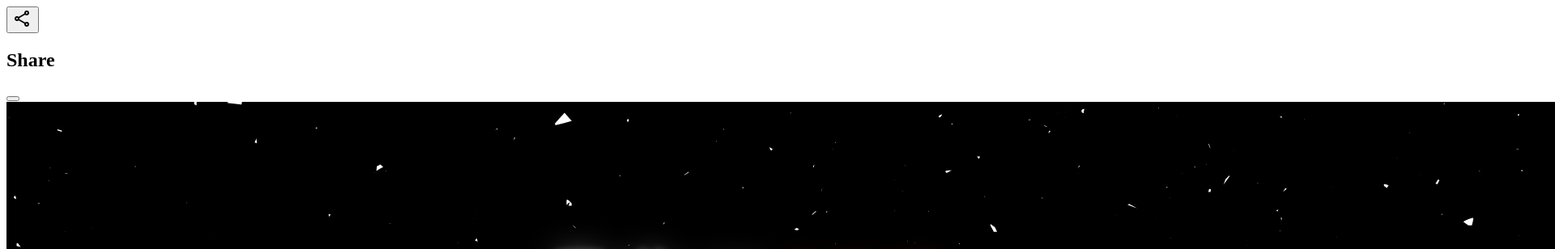
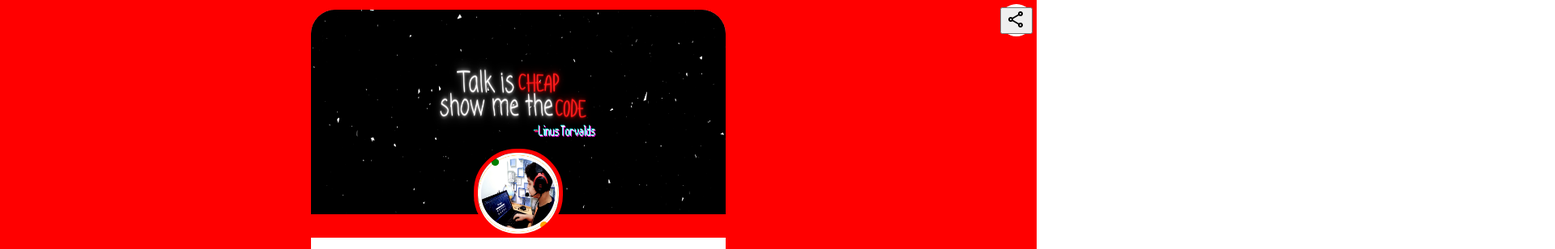
Before and after one commit to vishal30982/vishal30982.github.io, a plain HTML site: page index.html in a window 1280 px wide. Shown: the top 308 px of the page at 81% size, 1920 px wide, since content can reach past the window. Drawn offline with nearby package versions, Linux system fonts and the light colour scheme.

Commit message:
linked renamed file

```diff
--- a/index.html
+++ b/index.html
@@ -4,7 +4,7 @@
     <meta charset="UTF-8">
     <meta http-equiv="X-UA-Compatible" content="IE=edge">
     <meta name="viewport" content="width=device-width, initial-scale=1.0">
-    <link rel="stylesheet" href="./card.css">
+    <link rel="stylesheet" href="./style.css">
     <link rel="stylesheet" href="https://fonts.googleapis.com/css2?family=Material+Symbols+Outlined:opsz,wght,FILL,GRAD@48,400,0,0" />
     <title>theme</title>
 </head>
```
